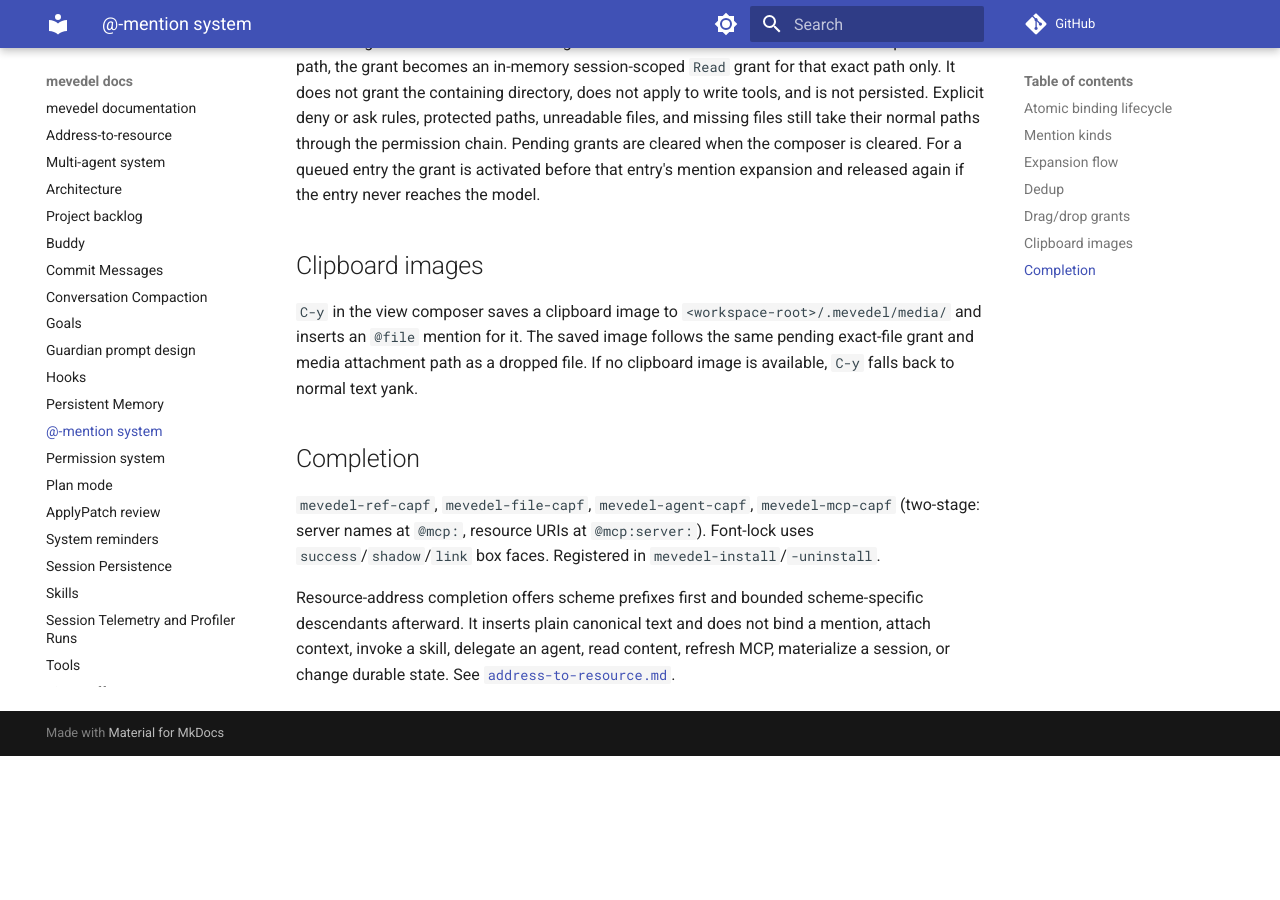
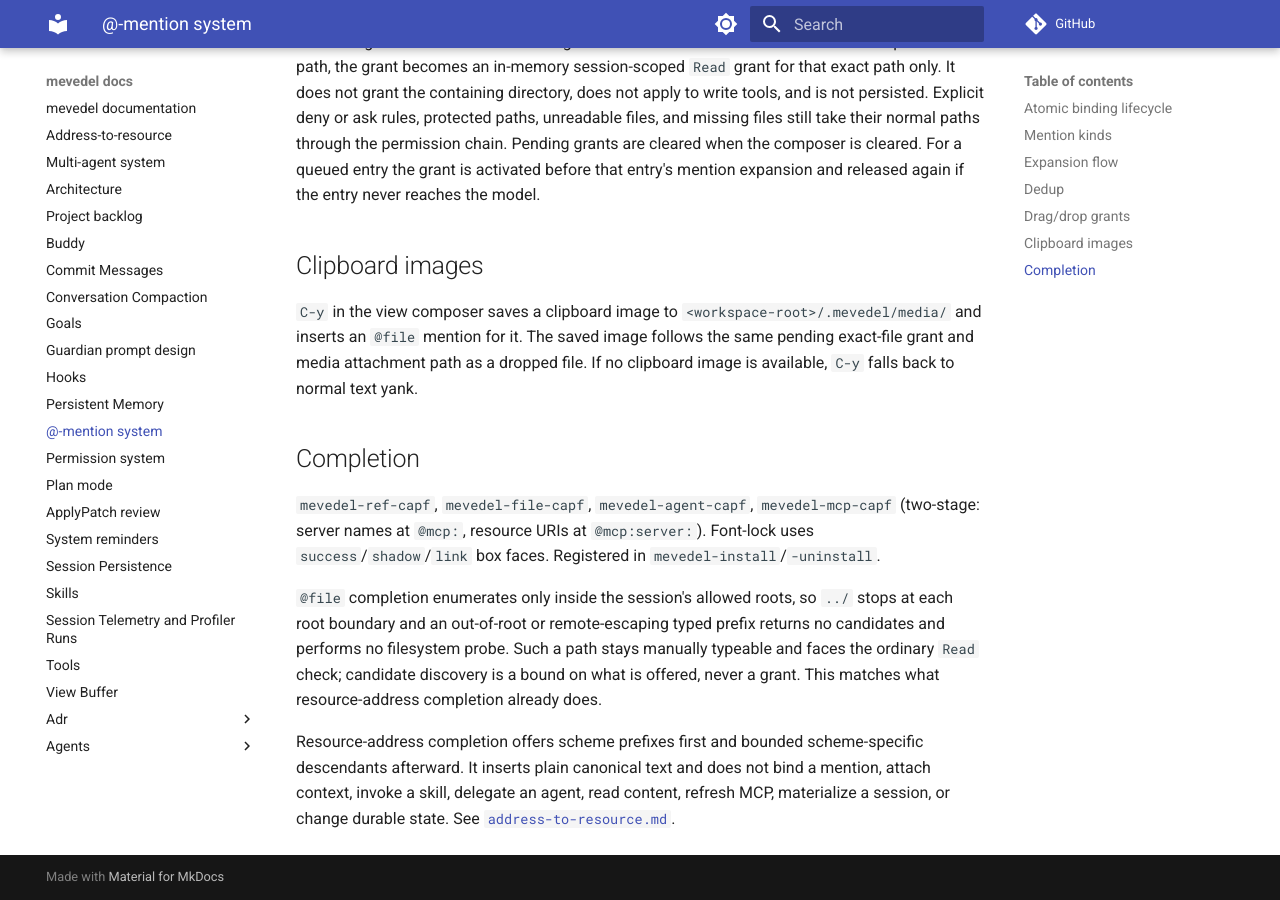
Before and after one commit to FrauH0lle/mevedel, an MkDocs documentation site: the page built from docs/mentions.md, in a window 1280 px wide and 900 px high, scrolled down 4980 px. Built offline with MkDocs 1.6.1 and Material for MkDocs 9.7.7, drawn with Linux system fonts in a browser that asks for light colours; comment, search, counter and statistics services are not loaded; before the commit the page ends 5736 px from its top, so only the background shows below that.

Commit message:
fix(mentions): Bound file completion by the session's allowed roots
`mevedel-file-capf' expanded whatever the user had typed against the
workspace root and enumerated it, with no containment test.  So `../' was
offered at the workspace root and each acceptance walked one level further,
to the filesystem root; an absolute prefix such as `@file:/etc/'
enumerated that directly.

This discloses names rather than contents -- the function stats and lists,
and content still passes the `Read' check -- and the recipient is the local
user, who has `find-file' anyway.  What actually goes wrong is elsewhere:
on a remote workspace the walk drives synchronous TRAMP while the user is
typing, so it can block the composer and open connection activity before
anything is submitted, and an absolute prefix silently enumerates the
client's filesystem rather than the target's.  It also contradicts the
posture the sibling surface documents and implements, where every level is
routed through a containment check and remote roots are not enumerated at
all.

* mevedel-mentions.el (mevedel-file-capf): Bound discovery by
`mevedel-workspace--file-in-allowed-roots-p', the existing predicate for
this question, which had no production caller.  Its root set is the same one
`@file' dispatch authorizes against, so completion and authorization now
answer to one boundary.  Gating the parent candidate on it also replaces
the ad-hoc filesystem-root test.

* test/test-mevedel-mentions.el: No parent candidate at a root boundary,
and an out-of-root prefix that yields nothing while a spy asserts no
enumeration happened.

* docs/mentions.md: State the bound, and that discovery bounds what is
offered rather than granting anything.

```diff
--- a/docs/mentions.md
+++ b/docs/mentions.md
@@ -216,6 +216,13 @@
 `@mcp:server:`). Font-lock uses `success`/`shadow`/`link` box faces.
 Registered in `mevedel-install`/`-uninstall`.
 
+`@file` completion enumerates only inside the session's allowed roots, so
+`../` stops at each root boundary and an out-of-root or remote-escaping
+typed prefix returns no candidates and performs no filesystem probe. Such a
+path stays manually typeable and faces the ordinary `Read` check; candidate
+discovery is a bound on what is offered, never a grant. This matches what
+resource-address completion already does.
+
 Resource-address completion offers scheme prefixes first and bounded
 scheme-specific descendants afterward. It inserts plain canonical text and
 does not bind a mention, attach context, invoke a skill, delegate an agent,
```
Also changed, not shown: 2 other files.
